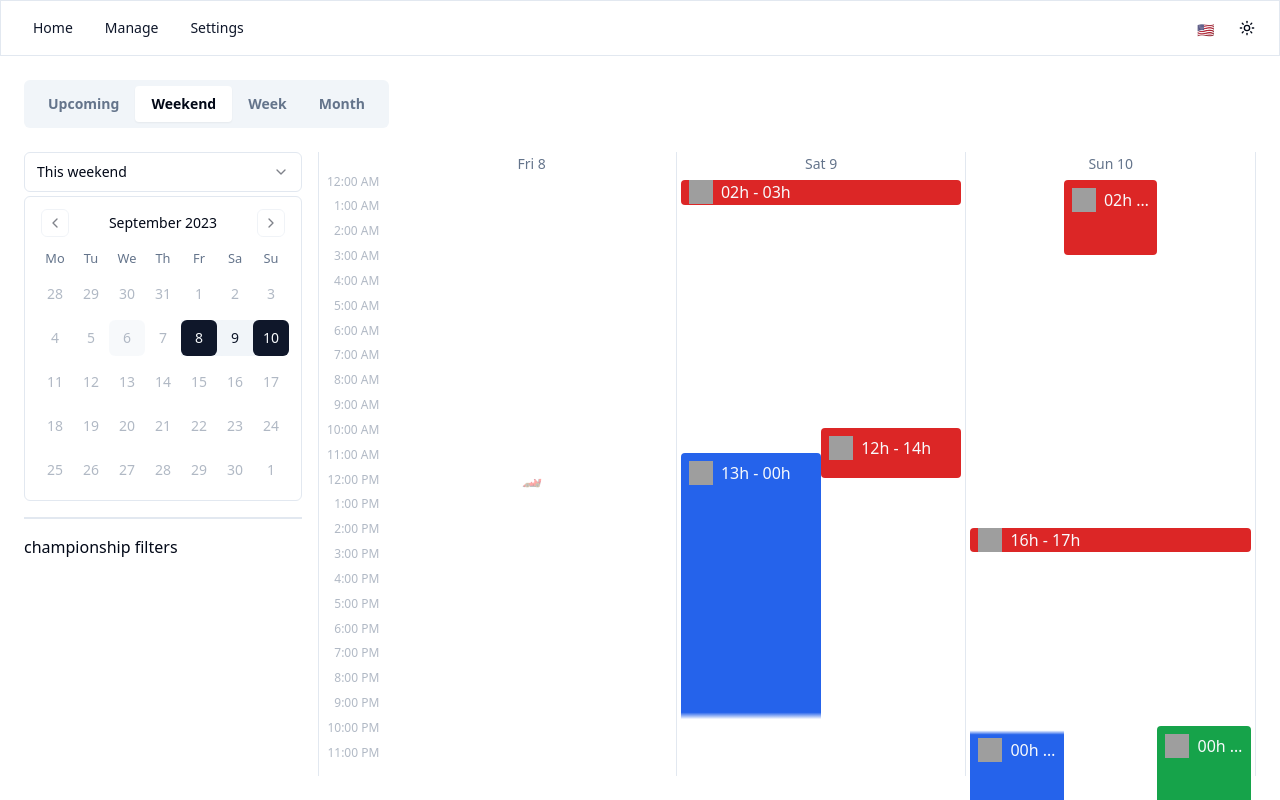
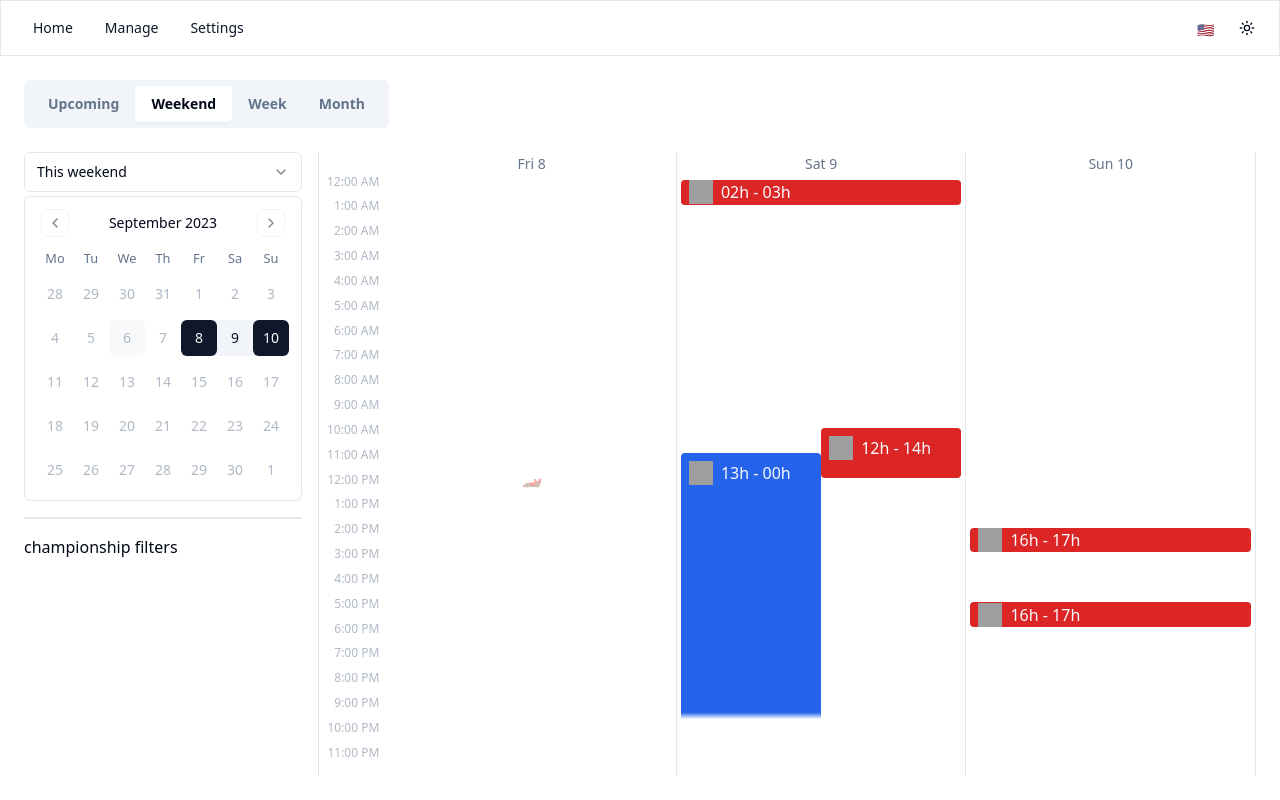
Before and after one commit to ugo-prenat/sports-calendar-front, a React (Vite) app: page / in a window 1280 px wide. Shown: the top 800 px of the page. Built offline with nearby package versions, Linux system fonts and the light colour scheme; grey boxes are pictures that could not be loaded.

Commit message:
championship confs

```diff
--- /dev/null
+++ b/src/common/hooks/sports.hooks.ts
@@ -0,0 +1,12 @@
+import { CHAMIPONSHIP_CONFS } from '@/constants';
+import { ChampionshipId } from '../models/sports.models';
+
+export const getChampionshipConfs = () => CHAMIPONSHIP_CONFS;
+export const useChampionshipConfs = getChampionshipConfs;
+
+export const getChampionshipConf = (id: ChampionshipId) => {
+  const conf = CHAMIPONSHIP_CONFS.find((c) => c.id === id);
+  if (!conf) throw new Error(`Championship conf not found for id ${id}`);
+  return conf;
+};
+export const useChampionshipConf = getChampionshipConf;
--- a/src/constants.ts
+++ b/src/constants.ts
@@ -1,3 +1,5 @@
+import { IChampionshipConf } from './common/models/sports.models';
+
 // THEME
 export const THEME_LIGHT = 'light';
 export const THEME_DARK = 'dark';
@@ -28,6 +30,7 @@ export const SPORTS_TYPES = [MOTORSPORTS, COMBAT_SPORTS] as const;
 export const F1 = 'f1';
 export const F2 = 'f2';
 export const F3 = 'f3';
+export const WEC = 'wec';
 export const F1_ACADEMY = 'f1-academy';
 export const GT_WORLD_CHALLENGE = 'gt-world-challenge';
 
@@ -35,6 +38,7 @@ export const MOTORSPORTS_CHAMPIONSHIPS = [
   F1,
   F2,
   F3,
+  WEC,
   F1_ACADEMY,
   GT_WORLD_CHALLENGE
 ] as const;
@@ -42,20 +46,55 @@ export const MOTORSPORTS_CHAMPIONSHIPS = [
 export const UFC = 'ufc';
 export const COMBAT_SPORTS_CHAMPIONSHIP = [UFC] as const;
 
-// SPORTS CONFS
-export const CHAMIPONSHIP_CONFS = [
+export const CHAMIPONSHIP_CONFS: IChampionshipConf[] = [
   {
     id: F1,
-    name: 'Formula 1',
-    shortName: 'F1',
-    logo: {
-      default:
-        'https://www.formula1.com/etc/designs/fom-website/images/f1_logo.svg',
-      light:
-        'https://www.formula1.com/etc/designs/fom-website/images/f1_logo.svg',
-      dark: 'https://www.formula1.com/etc/designs/fom-website/images/f1_logo.svg'
-    },
-    color: '#ff0000'
+    sport: MOTORSPORTS,
+    color: '#e10600',
+    logoUrl:
+      'https://upload.wikimedia.org/wikipedia/commons/thumb/3/33/F1.svg/320px-F1.svg.png'
+  },
+  {
+    id: F2,
+    sport: MOTORSPORTS,
+    color: '#0090D0',
+    logoUrl:
+      'https://www.thesportsdb.com/images/media/league/badge/3iwfjg1536242234.png'
+  },
+  {
+    id: F3,
+    sport: MOTORSPORTS,
+    color: '#E90300',
+    logoUrl:
+      'https://cdn.discordapp.com/attachments/1112352229962297434/1150433209444732988/ELxnupl53yCuIAAAAASUVORK5CYII.png'
+  },
+  {
+    id: WEC,
+    sport: MOTORSPORTS,
+    color: '#0c3266',
+    logoUrl:
+      'https://upload.wikimedia.org/wikipedia/commons/thumb/f/fa/FIA_WEC_Logo_2019.svg/langfr-330px-FIA_WEC_Logo_2019.svg.png'
+  },
+  {
+    id: F1_ACADEMY,
+    sport: MOTORSPORTS,
+    color: '#be117e',
+    logoUrl:
+      'https://www.f1academy.com/_next/static/images/fa_logo_footer-1992667600d4ff845995310220de58a8.png'
+  },
+  {
+    id: GT_WORLD_CHALLENGE,
+    sport: MOTORSPORTS,
+    color: '#e31e12',
+    logoUrl:
+      'https://www.gt-world-challenge.com/images/logo-gt-world-challenge.png'
+  },
+  {
+    id: UFC,
+    sport: COMBAT_SPORTS,
+    color: '#ff0000',
+    logoUrl:
+      'https://logos-marques.com/wp-content/uploads/2021/03/UFC-Logo-768x434.png'
   }
 ];
 
--- /dev/null
+++ b/src/pages/home/home.hooks.ts
@@ -0,0 +1,29 @@
+import { differenceInMinutes, startOfDay } from 'date-fns';
+import { ICalendarSession } from './home.models';
+
+export const useSessionDetails = (session: ICalendarSession) => {
+  const sessionStartTime = new Date(session.startTime);
+  const sessionEndTime = new Date(session.endTime);
+
+  const isSessionSameDay =
+    !session.sessionStartedYesterday && !session.sessionEndsTomorrow;
+
+  const isSessionPast = sessionEndTime < new Date();
+
+  const sessionStartMinutes = differenceInMinutes(
+    sessionStartTime,
+    startOfDay(sessionStartTime)
+  );
+
+  const sessionMinutesNb = differenceInMinutes(
+    sessionEndTime,
+    sessionStartTime
+  );
+
+  return {
+    sessionStartMinutes,
+    sessionMinutesNb,
+    isSessionSameDay,
+    isSessionPast
+  };
+};
--- a/src/pages/home/mock.ts
+++ b/src/pages/home/mock.ts
@@ -214,30 +214,40 @@ export const MOCK_CALENDAR_DAY_SESSIONS: ICalendarDaySessions[] = [
   {
     date: new Date('2023-09-10T13:00:00+02:00'),
     overlapedSessions: [
+      // [
+      //   {
+      //     ...base,
+      //     championship: 'f2',
+      //     regionalized: { en: { name: '00h - 07h' } },
+      //     startTime: '2023-09-09T00:00:00+02:00',
+      //     endTime: '2023-09-09T07:00:00+02:00',
+      //     sessionStartedYesterday: true,
+      //     sessionEndsTomorrow: false
+      //   },
+      //   {
+      //     ...base,
+      //     regionalized: { en: { name: '02h - 05h' } },
+      //     startTime: '2023-09-09T02:00:00+02:00',
+      //     endTime: '2023-09-09T05:00:00+02:00',
+      //     sessionStartedYesterday: false,
+      //     sessionEndsTomorrow: false
+      //   },
+      //   {
+      //     ...base,
+      //     championship: 'f3',
+      //     regionalized: { en: { name: '00h - 10h' } },
+      //     startTime: '2023-09-09T00:00:00+02:00',
+      //     endTime: '2023-09-09T10:00:00+02:00',
+      //     sessionStartedYesterday: false,
+      //     sessionEndsTomorrow: false
+      //   }
+      // ],
       [
         {
           ...base,
-          championship: 'f2',
-          regionalized: { en: { name: '00h - 07h' } },
-          startTime: '2023-09-09T00:00:00+02:00',
-          endTime: '2023-09-09T07:00:00+02:00',
-          sessionStartedYesterday: true,
-          sessionEndsTomorrow: false
-        },
-        {
-          ...base,
-          regionalized: { en: { name: '02h - 05h' } },
-          startTime: '2023-09-09T02:00:00+02:00',
-          endTime: '2023-09-09T05:00:00+02:00',
-          sessionStartedYesterday: false,
-          sessionEndsTomorrow: false
-        },
-        {
-          ...base,
-          championship: 'f3',
-          regionalized: { en: { name: '00h - 10h' } },
-          startTime: '2023-09-09T00:00:00+02:00',
-          endTime: '2023-09-09T10:00:00+02:00',
+          regionalized: { en: { name: '16h - 17h' } },
+          startTime: '2023-09-10T16:00:00+02:00',
+          endTime: '2023-09-10T17:00:00+02:00',
           sessionStartedYesterday: false,
           sessionEndsTomorrow: false
         }
@@ -246,8 +256,8 @@ export const MOCK_CALENDAR_DAY_SESSIONS: ICalendarDaySessions[] = [
         {
           ...base,
           regionalized: { en: { name: '16h - 17h' } },
-          startTime: '2023-09-09T16:00:00+02:00',
-          endTime: '2023-09-09T17:00:00+02:00',
+          startTime: '2023-09-10T19:00:00+02:00',
+          endTime: '2023-09-10T20:00:00+02:00',
           sessionStartedYesterday: false,
           sessionEndsTomorrow: false
         }
--- a/src/pages/home/tabs/calendar/views/week/CalendarWeekSession.tsx
+++ b/src/pages/home/tabs/calendar/views/week/CalendarWeekSession.tsx
@@ -4,8 +4,8 @@ import {
   PopoverContent,
   PopoverTrigger
 } from '@/components/ui/popover';
+import { useSessionDetails } from '@/pages/home/home.hooks';
 import { ICalendarSession } from '@/pages/home/home.models';
-import { differenceInMinutes, startOfDay } from 'date-fns';
 import { CSSProperties, FC } from 'react';
 
 export interface ICalendarWeekSessionStyle {
@@ -22,20 +22,12 @@ const CalendarWeekSession: FC<ICalendarWeekSessionProps> = ({
   session,
   sessionStyle
 }) => {
-  const sessionStartTime = new Date(session.startTime);
-  const sessionEndTime = new Date(session.endTime);
-  const isSessionSameDay =
-    !session.sessionStartedYesterday && !session.sessionEndsTomorrow;
-
-  const sessionStartMinutes = differenceInMinutes(
-    sessionStartTime,
-    startOfDay(sessionStartTime)
-  );
-
-  const sessionMinutesNb = differenceInMinutes(
-    sessionEndTime,
-    sessionStartTime
-  );
+  const {
+    sessionMinutesNb,
+    sessionStartMinutes,
+    isSessionSameDay,
+    isSessionPast
+  } = useSessionDetails(session);
 
   const style: CSSProperties = {
     top: `calc(100%/24/60*${sessionStartMinutes})`,
@@ -47,7 +39,9 @@ const CalendarWeekSession: FC<ICalendarWeekSessionProps> = ({
   return (
     <Popover>
       <PopoverTrigger
-        className={cn('flex items-start text-primary-foreground absolute p-2', {
+        className={cn(
+          'flex items-start text-primary-foreground absolute p-2 bg-primary',
+          {
             'rounded-t-sm bg-gradient-to-t from-background via-background to-transparent to-5%':
               session.sessionEndsTomorrow,
             'rounded-b-sm bg-gradient-to-b from-background via-background to-transparent to-5% pt-3':
@@ -55,10 +49,12 @@ const CalendarWeekSession: FC<ICalendarWeekSessionProps> = ({
             'rounded-sm': isSessionSameDay,
             'items-center': sessionMinutesNb <= 90,
             'text-xs': sessionMinutesNb <= 30,
+            'opacity-30': isSessionPast,
             'bg-red-600': session.championship === 'f1',
             'bg-blue-600': session.championship === 'f2',
             'bg-green-600': session.championship === 'f3'
-        })}
+          }
+        )}
         style={style}
       >
         <div className="flex gap-2 overflow-hidden">
--- a/src/pages/home/tabs/upcoming/UpcomingTab.tsx
+++ b/src/pages/home/tabs/upcoming/UpcomingTab.tsx
@@ -1,7 +1,11 @@
 import { FC } from 'react';
 
 const UpcomingTab: FC = () => {
-  return <div>UpcomingTab</div>;
+  return (
+    <div>
+      <p>UpcomingTab</p>
+    </div>
+  );
 };
 
 export default UpcomingTab;
```
Also changed, not shown: src/common/models/sports.models.ts (+11 -2 lines). Lines whose indentation alone changed are shown as unchanged.
